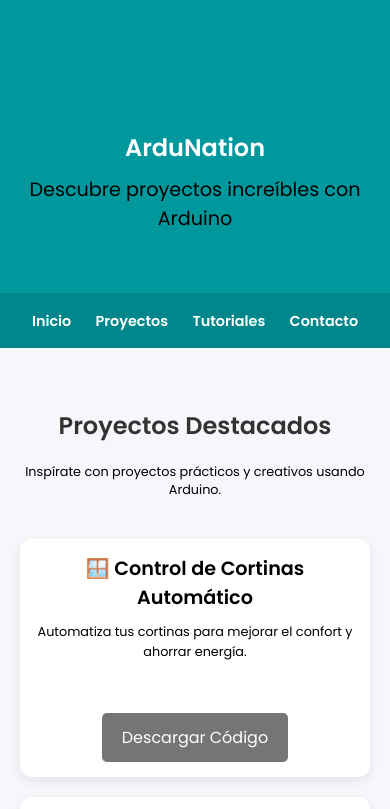
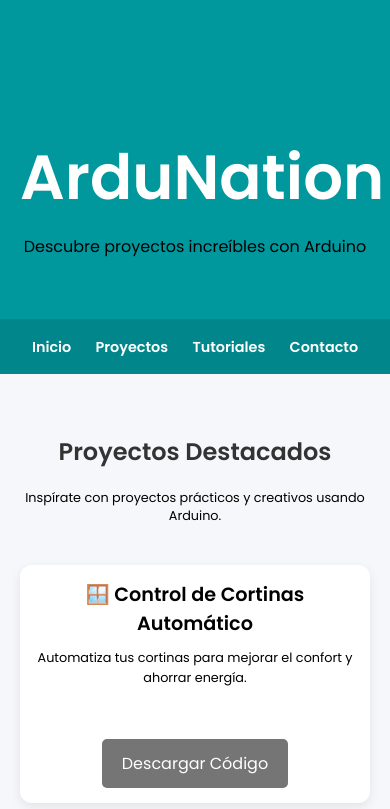
Before and after one commit to mathstay/ArduNation, a plain HTML site: page index.html in a window 390 px wide. Shown: the top 809 px of the page. Drawn offline with Linux system fonts and the light colour scheme; files that its build step writes are made by us from their sources.

Commit message:
style.css

```diff
--- a/style.css
+++ b/style.css
@@ -204,13 +204,13 @@ header p {
 }
 
 /* Ajustes para pantallas pequeñas (por ejemplo, teléfonos) */
-@media (max-width: 600px) {
+@media (max-width: 400px) {
   header h1 {
-    font-size: 4rem;  /* Reducir el tamaño del título en pantallas pequeñas */
+    font-size: 12rem;  /* Reducir el tamaño del título en pantallas pequeñas */
   }
 
   header p {
-    font-size: 1.2rem;  /* Reducir el tamaño del subtítulo en pantallas pequeñas */
+    font-size: 1rem;  /* Reducir el tamaño del subtítulo en pantallas pequeñas */
   }
 }
 
@@ -450,7 +450,7 @@ section p {
 
 @media (max-width: 480px) {
   header h1 {
-    font-size: 1.5rem;
+    font-size: 3.9rem;
   }
 
   nav a {
```
